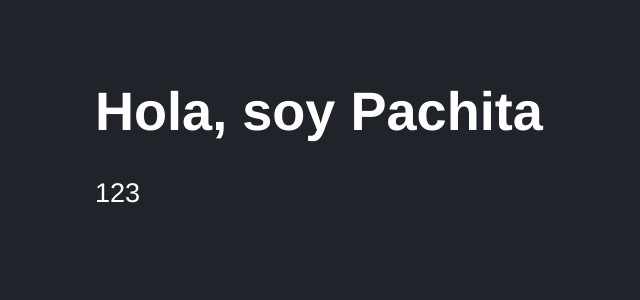
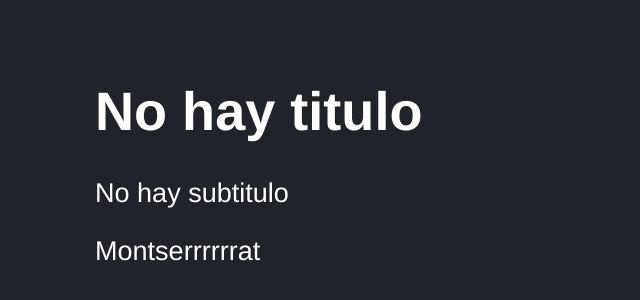
Before and after one commit to montsegv-2/First-steps-React, a React (Vite) app: page / in a window 1280 px wide. Shown: the part 104-404 px from the top of the page, without its empty margins (53-693 px from the left). Built offline with nearby package versions, Linux system fonts and the light colour scheme.

Commit message:
Explain how to use DefaultProps

```diff
--- a/src/FirstApp.jsx
+++ b/src/FirstApp.jsx
@@ -1,7 +1,7 @@
 import PropTypes from 'prop-types';
 
 
-export const FirstApp = ({title, subTitle}) => {
+export const FirstApp = ({title, subTitle, name}) => {
 
 
   return (
@@ -9,11 +9,18 @@ export const FirstApp = ({title, subTitle}) => {
       <h1>{ title }</h1>
         {/* <h1>{ JSON.stringify( newMessage ) }</h1> */}
         <p>{subTitle}</p>
+        <p>{name}</p>
     </>
   )
 }
 
 FirstApp.propTypes = {
   title: PropTypes.string.isRequired,
-  subTitle: PropTypes.number.isRequired
+  subTitle: PropTypes.string.isRequired
 };
+
+FirstApp.defaultProps = {
+  title: 'No hay titulo',
+  subTitle: 'No hay subtitulo',
+  name: 'Montserrrrrrat',
+}
--- a/src/main.jsx
+++ b/src/main.jsx
@@ -6,6 +6,6 @@ import './styles.css';
 
 ReactDOM.createRoot( document.getElementById('root')).render(
     <React.StrictMode>
-        <FirstApp title="Hola, soy Pachita" subTitle={123}/>
+        <FirstApp />
     </React.StrictMode>
 );
```
